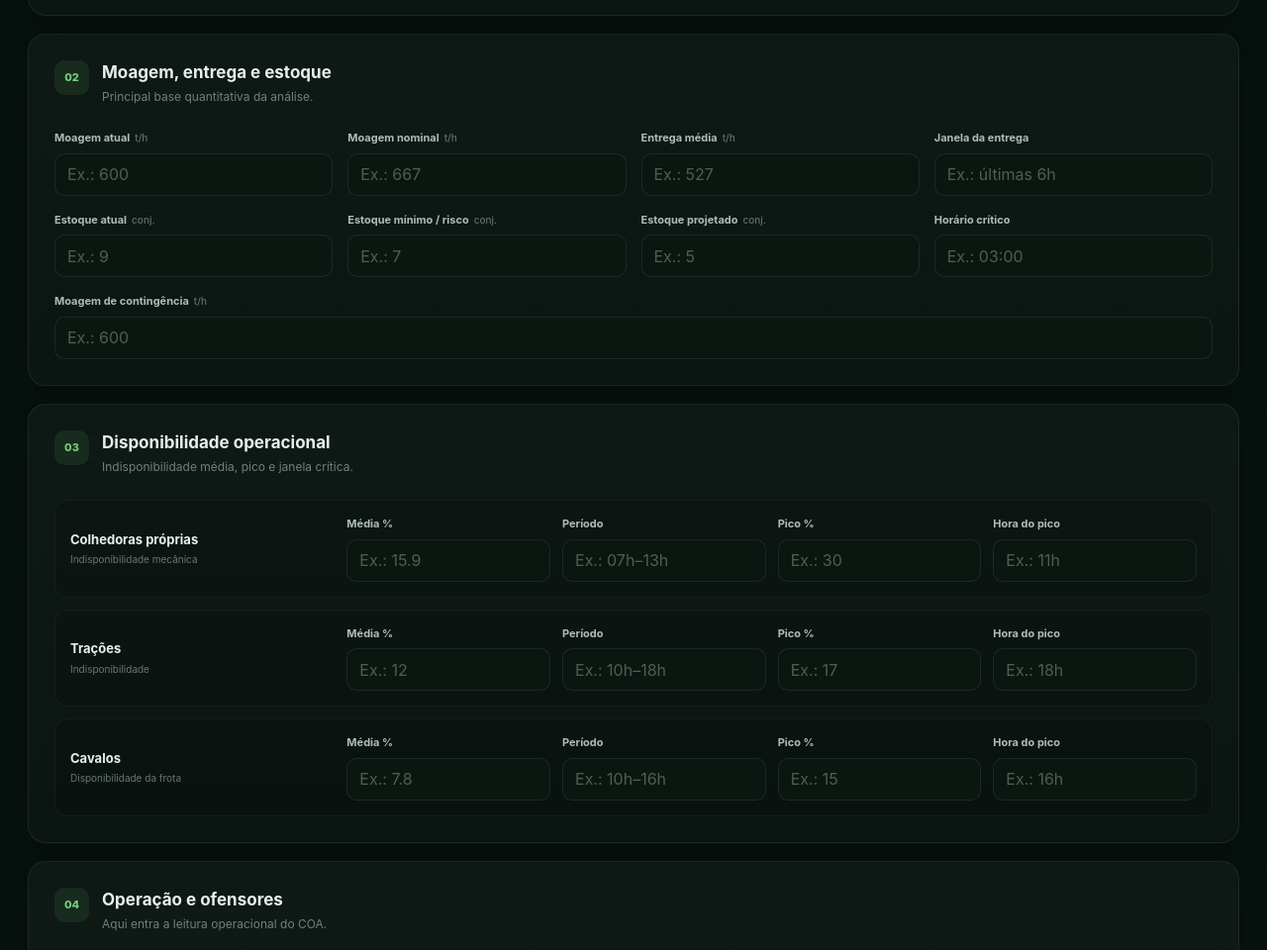
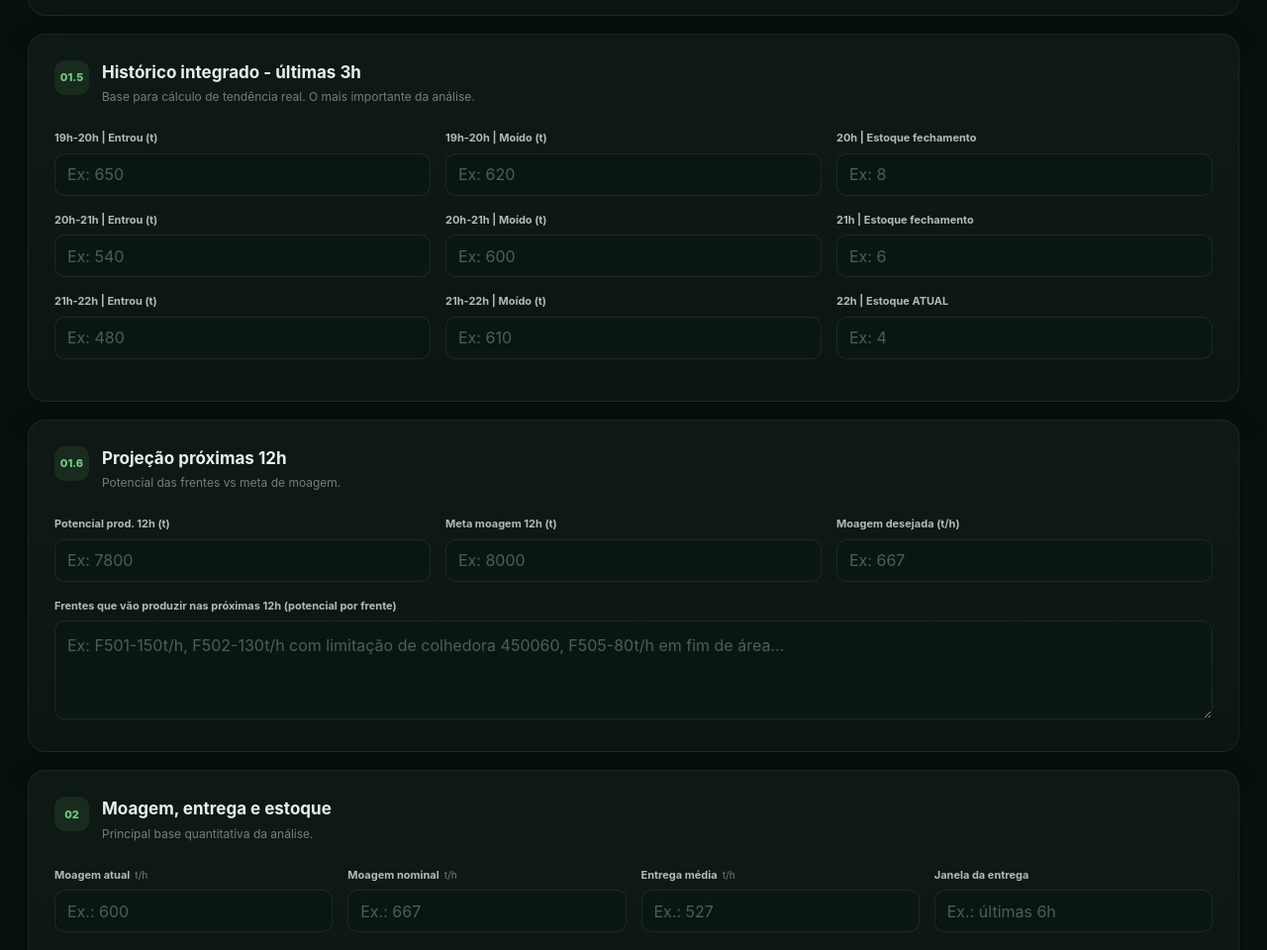
Before and after one commit to dionnes-amorim/Plano-de-voo, a website: page index.html in a window 1280 px wide. Shown: the part 552-1512 px from the top of the page at 99% size. Drawn offline with Linux system fonts and the light colour scheme; no server answers.

Commit message:
Add sections for recent history and future projections

```diff
--- a/index.html
+++ b/index.html
@@ -255,6 +255,94 @@
 
         </div>
 
+      </section>
+
+
+            <!-- 01.5 - HISTÓRICO RECENTE INTEGRADO -->
+      <section class="card">
+        <div class="section-title">
+          <div class="section-number">01.5</div>
+          <div>
+            <h3>Histórico integrado - últimas 3h</h3>
+            <p>Base para cálculo de tendência real. O mais importante da análise.</p>
+          </div>
+        </div>
+
+        <div class="grid grid-3">
+          <div class="field">
+            <label>19h-20h | Entrou (t)</label>
+            <input name="h19_20_entrada" type="number" step="1" placeholder="Ex: 650">
+          </div>
+          <div class="field">
+            <label>19h-20h | Moído (t)</label>
+            <input name="h19_20_moagem" type="number" step="1" placeholder="Ex: 620">
+          </div>
+          <div class="field">
+            <label>20h | Estoque fechamento</label>
+            <input name="h19_20_estoque" type="number" step="1" placeholder="Ex: 8">
+          </div>
+        </div>
+
+        <div class="grid grid-3">
+          <div class="field">
+            <label>20h-21h | Entrou (t)</label>
+            <input name="h20_21_entrada" type="number" step="1" placeholder="Ex: 540">
+          </div>
+          <div class="field">
+            <label>20h-21h | Moído (t)</label>
+            <input name="h20_21_moagem" type="number" step="1" placeholder="Ex: 600">
+          </div>
+          <div class="field">
+            <label>21h | Estoque fechamento</label>
+            <input name="h20_21_estoque" type="number" step="1" placeholder="Ex: 6">
+          </div>
+        </div>
+
+        <div class="grid grid-3">
+          <div class="field">
+            <label>21h-22h | Entrou (t)</label>
+            <input name="h21_22_entrada" type="number" step="1" placeholder="Ex: 480">
+          </div>
+          <div class="field">
+            <label>21h-22h | Moído (t)</label>
+            <input name="h21_22_moagem" type="number" step="1" placeholder="Ex: 610">
+          </div>
+          <div class="field">
+            <label>22h | Estoque ATUAL</label>
+            <input name="h21_22_estoque" type="number" step="1" placeholder="Ex: 4">
+          </div>
+        </div>
+      </section>
+
+      <!-- 01.6 - PROJEÇÃO FUTURA -->
+      <section class="card">
+        <div class="section-title">
+          <div class="section-number">01.6</div>
+          <div>
+            <h3>Projeção próximas 12h</h3>
+            <p>Potencial das frentes vs meta de moagem.</p>
+          </div>
+        </div>
+
+        <div class="grid grid-3">
+          <div class="field">
+            <label>Potencial prod. 12h (t)</label>
+            <input name="potencial12h" type="number" step="1" placeholder="Ex: 7800">
+          </div>
+          <div class="field">
+            <label>Meta moagem 12h (t)</label>
+            <input name="metaMoagem12h" type="number" step="1" placeholder="Ex: 8000">
+          </div>
+          <div class="field">
+            <label>Moagem desejada (t/h)</label>
+            <input name="moagemDesejada" type="number" step="1" placeholder="Ex: 667">
+          </div>
+        </div>
+
+        <div class="field">
+          <label>Frentes que vão produzir nas próximas 12h (potencial por frente)</label>
+          <textarea name="potencialFrentes" rows="3" placeholder="Ex: F501-150t/h, F502-130t/h com limitação de colhedora 450060, F505-80t/h em fim de área..."></textarea>
+        </div>
       </section>
 
 
```
